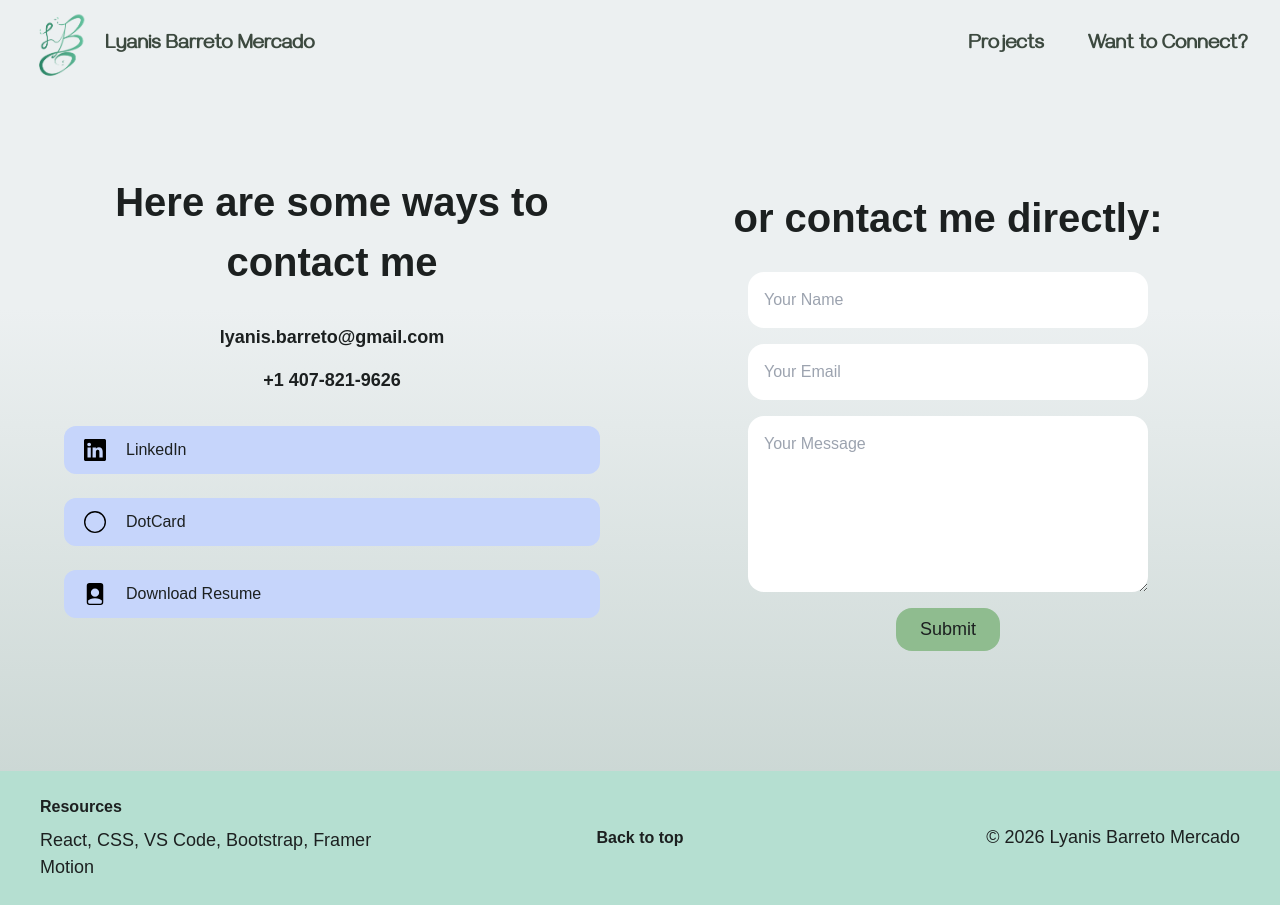
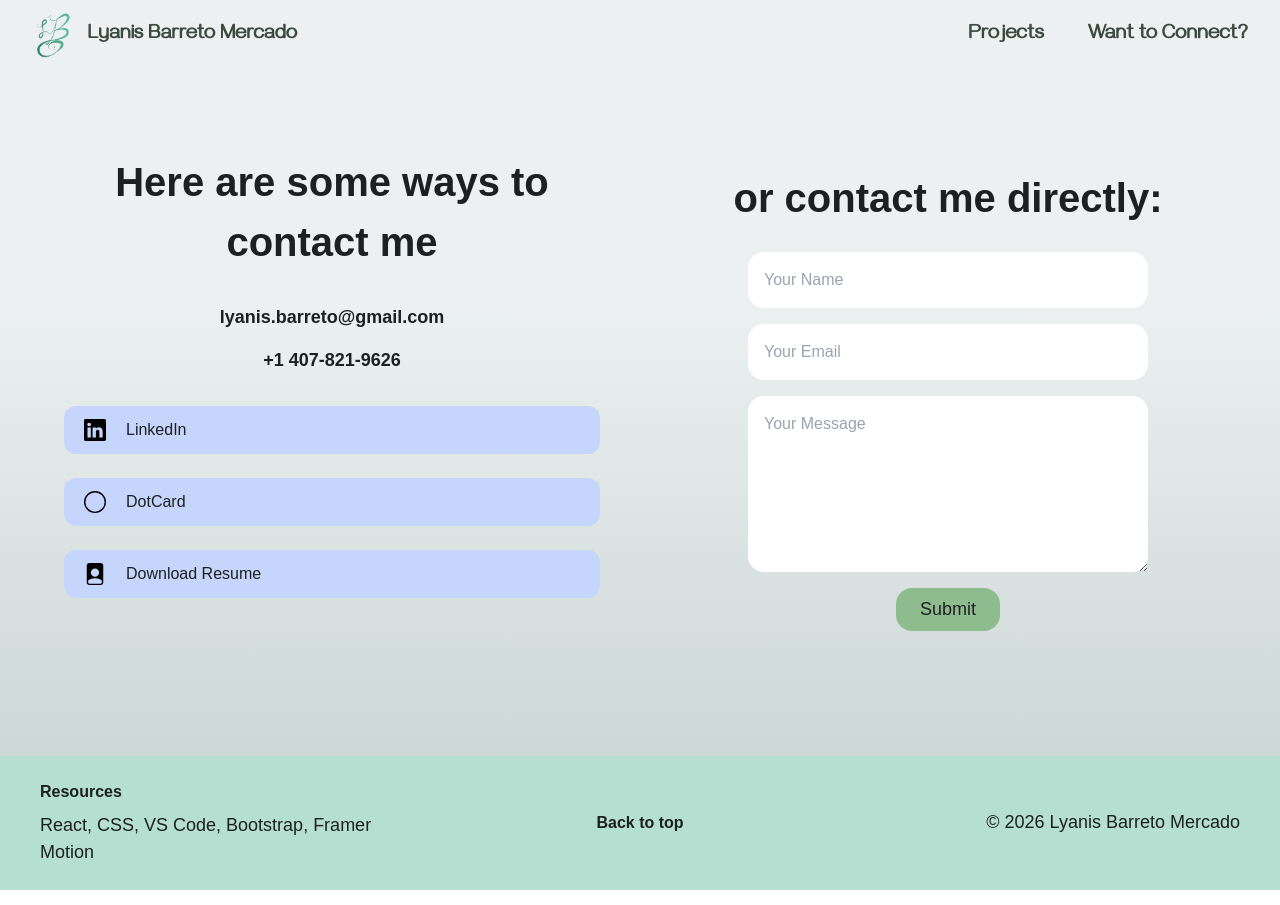
Before and after one commit to lyanisbarreto-mercado/portfolio-react, a React (Create React App) app: page /portfolio-react/contact in a window 1280 px wide. Built offline with nearby package versions, Linux system fonts and the light colour scheme.

Commit message:
Updated Resume and layout

```diff
--- a/src/components/Nav.js
+++ b/src/components/Nav.js
@@ -60,7 +60,7 @@ const Nav = () => {
           <img
             src={Logo}
             alt="Logo with the initials LB"
-            className="max-h-[40px] md:max-h-[70px]"
+            className="max-h-[30px] md:max-h-[50px]"
           />
 
           <h1
--- a/src/components/ProjectDetails.js
+++ b/src/components/ProjectDetails.js
@@ -37,7 +37,7 @@ const ProjectDetails = ({
           damping: 20,
         }}
       >
-        <div className="max-h-[90vh] w-full max-w-[1200px] overflow-y-auto rounded-3xl bg-white shadow-2xl z-[999]">
+        <div className="max-h-[82vh] w-full max-w-[1200px] overflow-y-auto rounded-3xl bg-white shadow-2xl z-[999]">
           <div className="p-8">
             {/* Header */}
             <div className="mb-6 flex items-center justify-between">
--- a/src/lists/ProjectList.js
+++ b/src/lists/ProjectList.js
@@ -20,7 +20,7 @@ const ProjectList = [
            name: "DevelopHers",
            summary: "A site developed during a project challenge at Girls Who Code. Dedicated to women in STEM, it would provide a platform for women to network, connect, and display their projects in an easy to view manner. ",
            image: DevelopHers ,
-           url: "https://lnkd.in/exTMiFRG",
+           url: "",
            why: "Our group tackled the idea of having a platform to display Portfolio Works. An easy way to display your profile and live sites all in one place, while also having the feature of connecting with other women in the STEM field. It is both a portoflio and a networking site with shared common interests.",
            challenge: "For a majority of the group, it was our first time combining Front-End and Backend development. Tying in a secure login  for returning users, to displaying public user information based on their personalized portfolio site was difficult. It took much collaboration, discussion, and troubleshooting. But as we all worked together, we found different solutions, which we ultimately combined to seemesly combine the front-end and back-end together in a clear manner.",
             conclusion: "We presented a site that has several intriging visuals, with the possibility of different templates to personalize the user's page. Users can also look at other's portfolios and see their works. If this site were to become reality, we can include a messaging feature, more filters in the search, and more templates for users to style."
--- a/src/pages/Contact.js
+++ b/src/pages/Contact.js
@@ -40,7 +40,7 @@ const Contact = () => {
   };
 
   return (
-    <div className="mx-auto max-w-[1200px] px-6 py-12 pb-[120px]">
+    <div className="mx-auto max-w-[1200px] px-6 py-12 pb-[125px]">
       <div className="flex flex-col lg:flex-row lg:gap-20 items-center text-center">
         <div className="w-full">
           <h1 className="mb-8 text-[30px] md:text-[40px] font-bold">
```
